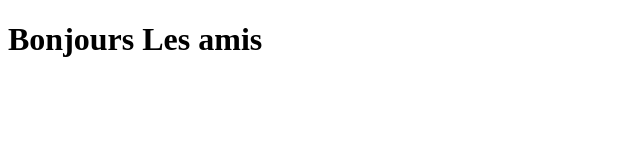
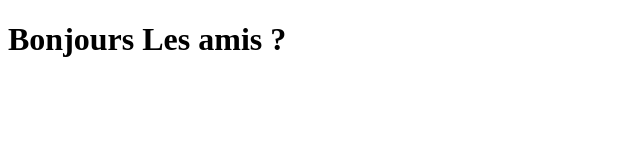
Before and after one commit to bsbihi88-blip/Formation-Git, a plain HTML site: page index.html in a window 1280 px wide. Shown: the full height of the page, 0-640 px from the left. Drawn offline with Linux system fonts and the light colour scheme.

Commit message:
modification de fichier

```diff
--- a/index.html
+++ b/index.html
@@ -6,6 +6,6 @@
     <title>Document</title>
 </head>
 <body>
-    <h1>Bonjours Les amis</h1>
+    <h1>Bonjours Les amis ?</h1>
 </body>
 </html>
```
